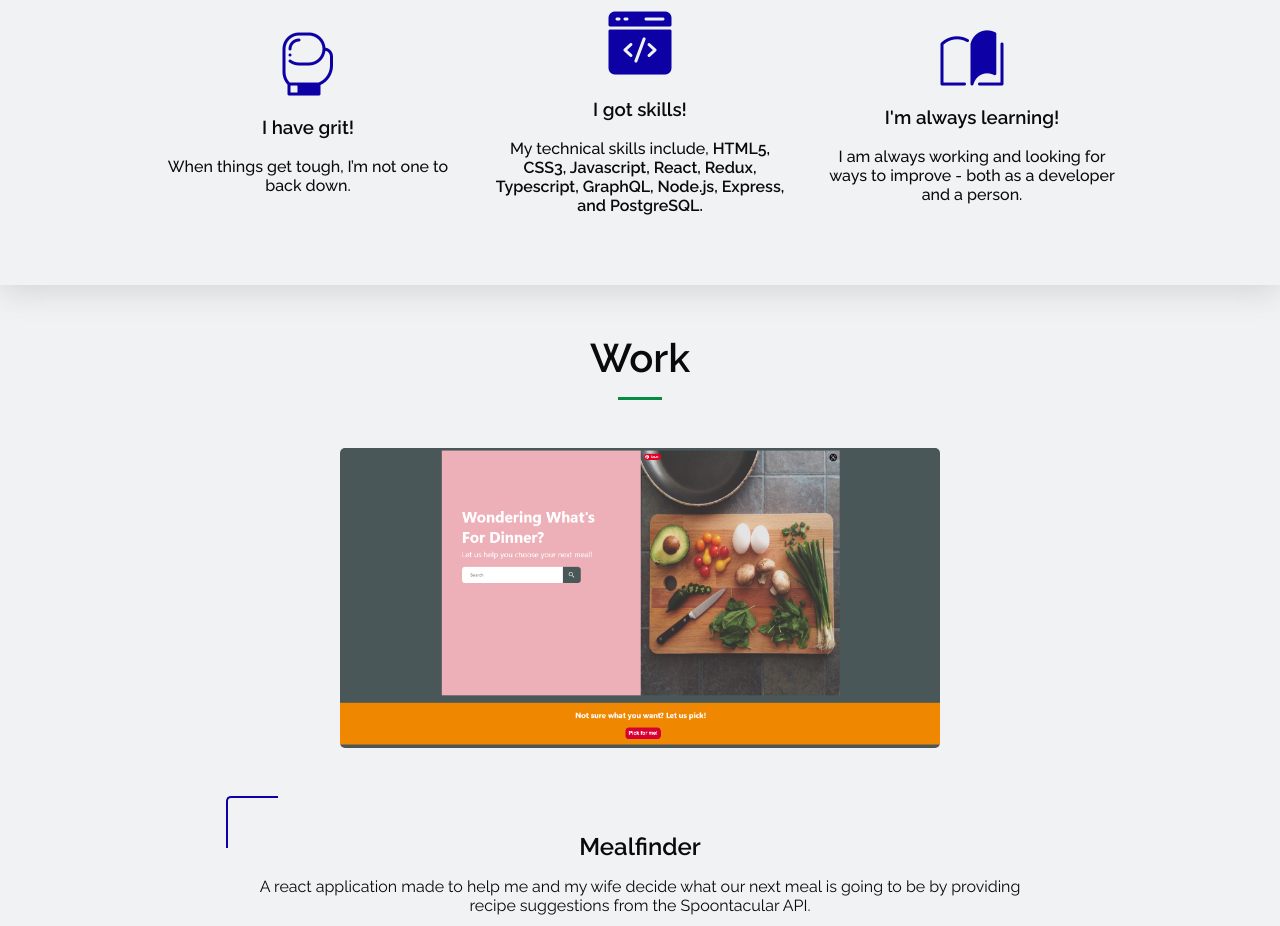
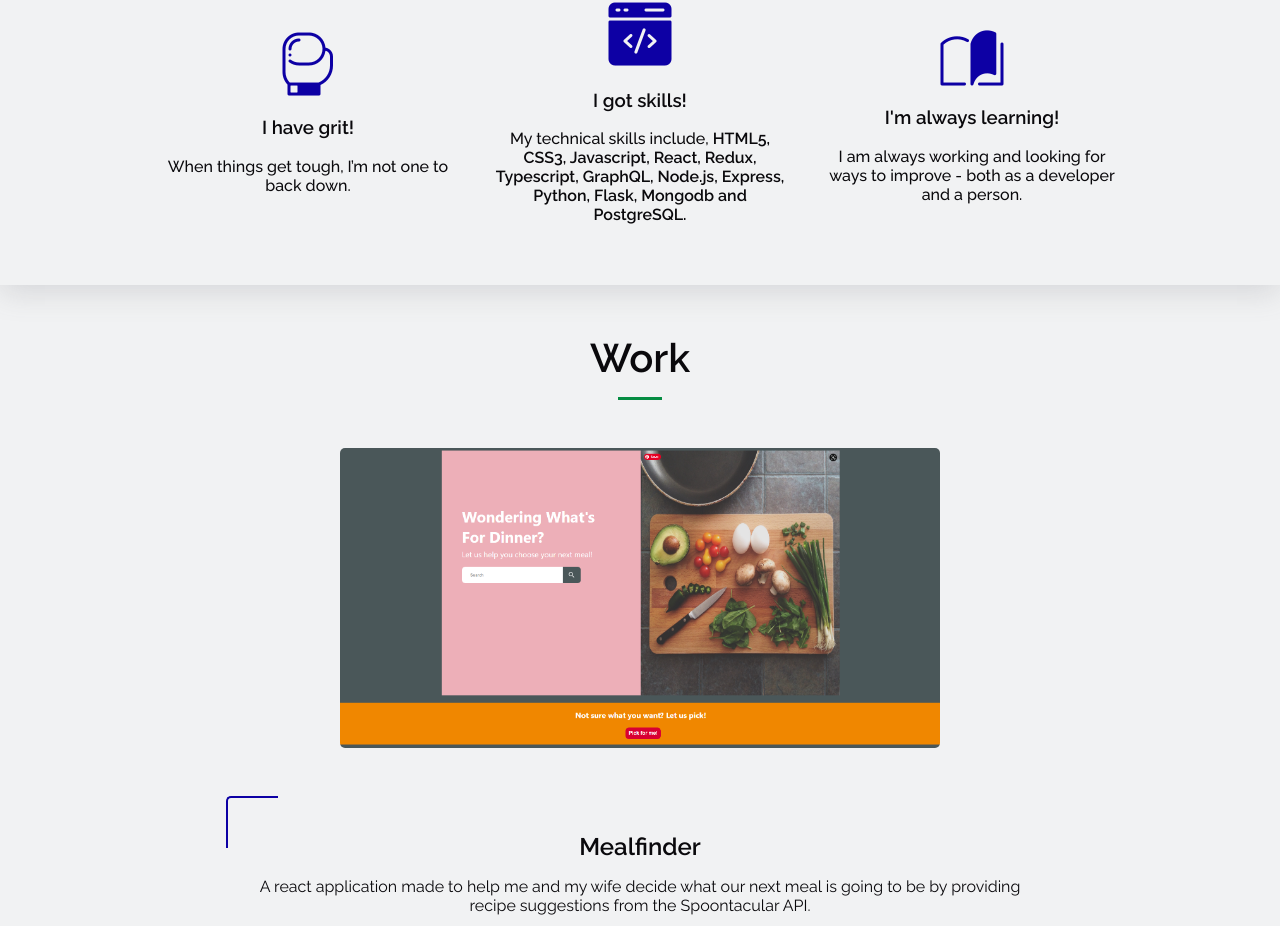
Before and after one commit to garysmith1933/Portfolio, a React (Create React App) app: page / in a window 1280 px wide. Shown: the part 1457-2383 px from the top of the page. Built offline with nearby package versions, Linux system fonts and the light colour scheme; the HTML template or start-up script is replaced by a standard one.

Commit message:
added new skills

```diff
--- a/src/components/TechnicalSkills.js
+++ b/src/components/TechnicalSkills.js
@@ -6,7 +6,7 @@ export const TechnicalSkills = () => {
         <div className='facts-content'>
           <img src={code} alt='Skills'/>
           <h3 className='facts-title'>I got skills!</h3>
-          <p className='fact-text'>My technical skills include, <b>HTML5, CSS3, Javascript, React, Redux, Typescript, GraphQL, Node.js, Express, and PostgreSQL.</b></p>
+          <p className='fact-text'>My technical skills include, <b>HTML5, CSS3, Javascript, React, Redux, Typescript, GraphQL, Node.js, Express, Python, Flask, Mongodb and PostgreSQL.</b></p>
         </div>
     </div>
     )
```
